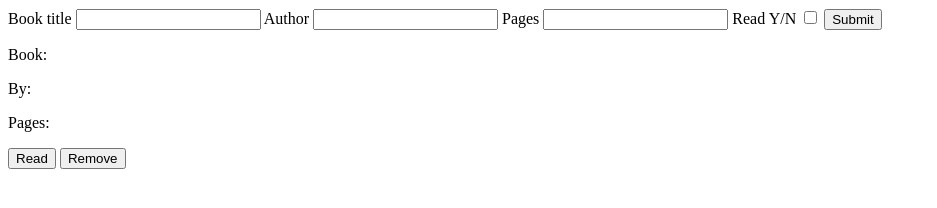
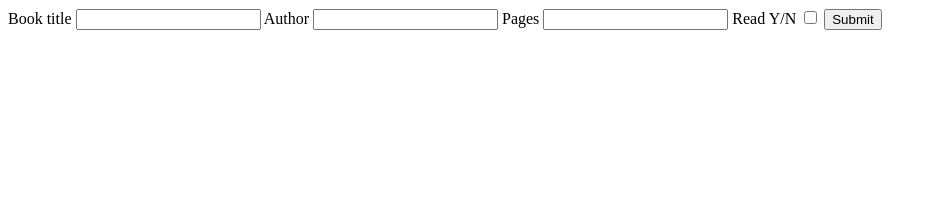
Before and after one commit to DuncanBryson/library-app, a plain HTML site: page index.html in a window 1280 px wide. Shown: the whole page, without its empty margins (0-937 px from the left). Drawn offline with Linux system fonts and the light colour scheme.

Commit message:
Removed placeholder div

```diff
--- a/index.html
+++ b/index.html
@@ -16,17 +16,10 @@
       <input type="number" id="pages">
       <label for="read" class="read">Read Y/N</label>
       <input type="checkbox" id="read">
-      <button class="submit"id="submit">Submit</button>
+      <button class="submit" id="submit">Submit</button>
 
     </form>
     <div class="library">
-      <div class="book1">
-        <p>Book: <span class="title"></span></p>
-        <p>By: <span class="author"></span></p>
-        <p>Pages: <span class="pages"></span></p>
-        <button class="read">Read</button>
-        <button class="remove">Remove</button>
-      </div>
 
     </div>
   </div>
```
